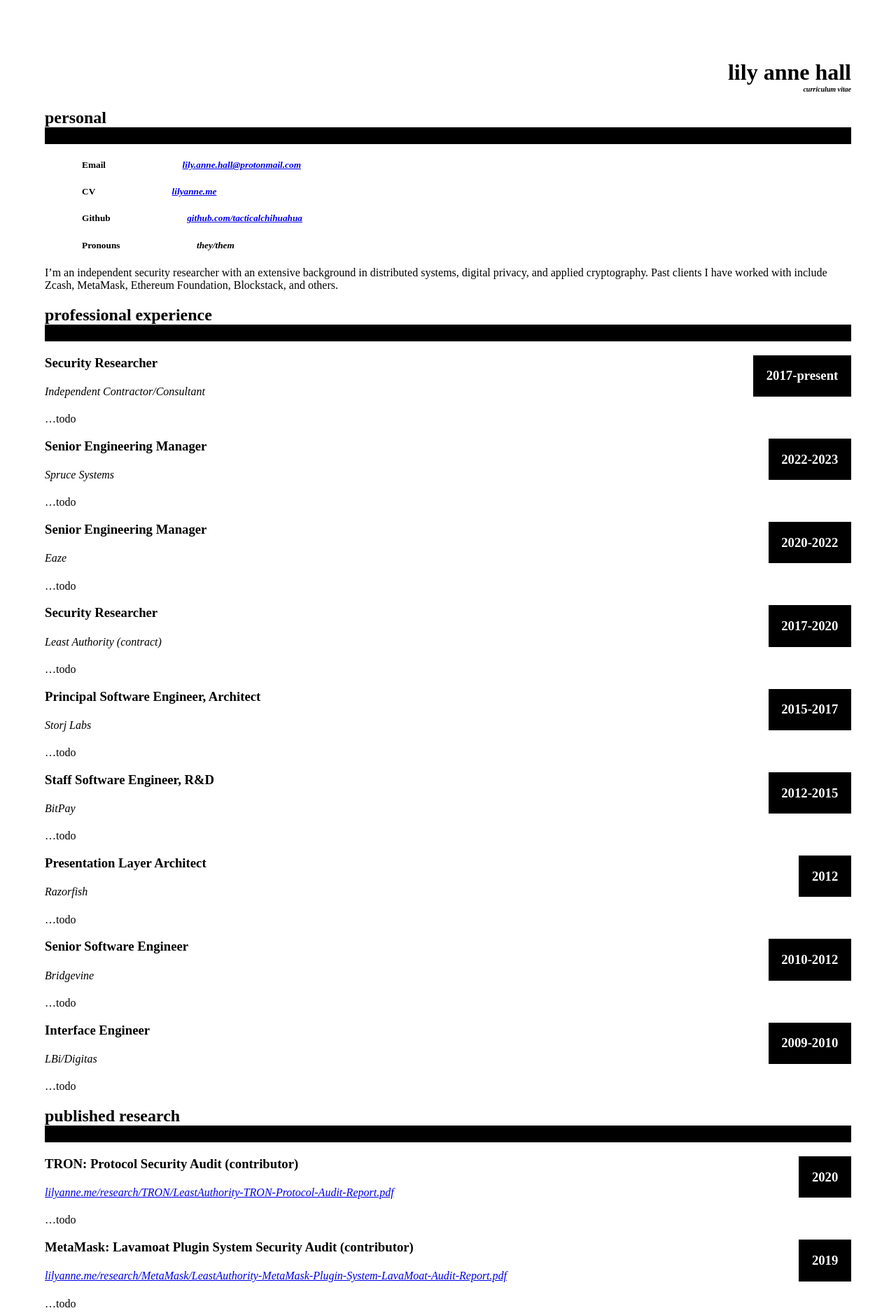
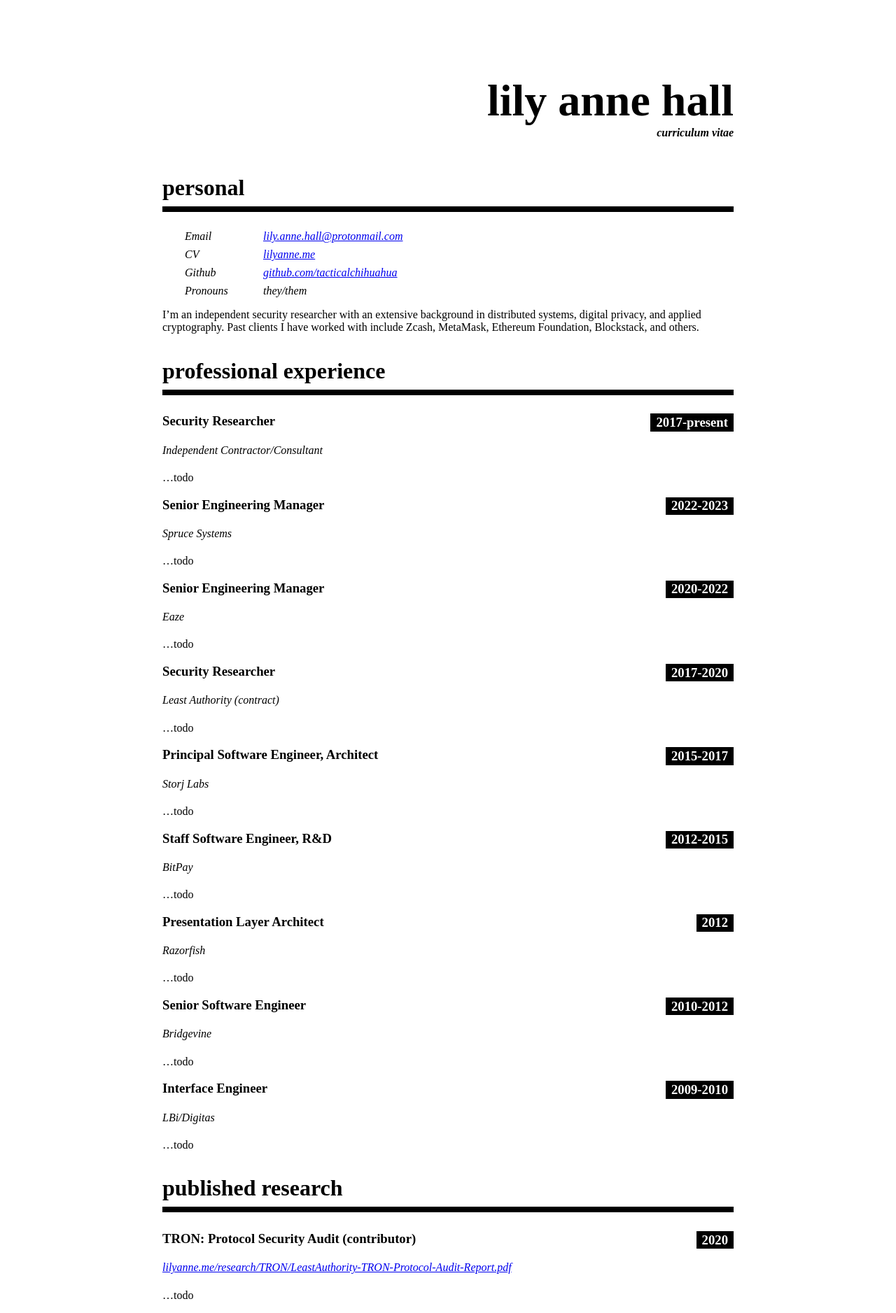
Before and after one commit to 161chihuahuas/cv, a Jekyll site: the page built from index.md, in a window 1280 px wide. Shown: the top 1877 px of the page at 70% size. Built offline with Jekyll 4.4.1, drawn with Linux system fonts in a browser that asks for light colours; our own code applies the rules of GitHub Pages for plain Markdown files; comment, search, counter and statistics services are not loaded.

Commit message:
stylesheet refining

```diff
--- a/assets/css/style.css
+++ b/assets/css/style.css
@@ -11,19 +11,23 @@ body {
 .container {
   padding: 4em;
   margin: auto;
+  max-width: 8.5in;
 }
 
 h1 {
   text-align: right;
+  font-size: 4em;
 }
 
 h1 em {
   display: block;
-  font-size: x-small;
+  font-size: 1rem;
 }
 
 h2 {
-  border-bottom: 1em solid black;
+  border-bottom: 0.5rem solid black;
+  padding: 0.5rem 0;
+  font-size: 2em;
 }
 
 h3 {
@@ -35,7 +39,7 @@ h3 strong {
   float: right;
   color: white;
   background-color: black;
-  padding: 1em;
+  padding: 0.1rem 0.5rem;
 }
 
 h4 {
@@ -44,10 +48,15 @@ h4 {
 }
 
 h5 {
-  margin-left: 4em;
+  font-size: 1em;
+  font-weight: normal;
+  font-style: italic;
+  margin: 0.5em 0 0.5em 2em;
 }
 
 h5 em {
-  display: inline-block;
-  margin-left: 8em;
+  display: block;
+  float: inline-end;
+  text-align: left;
+  width: 42em;
 }
```
